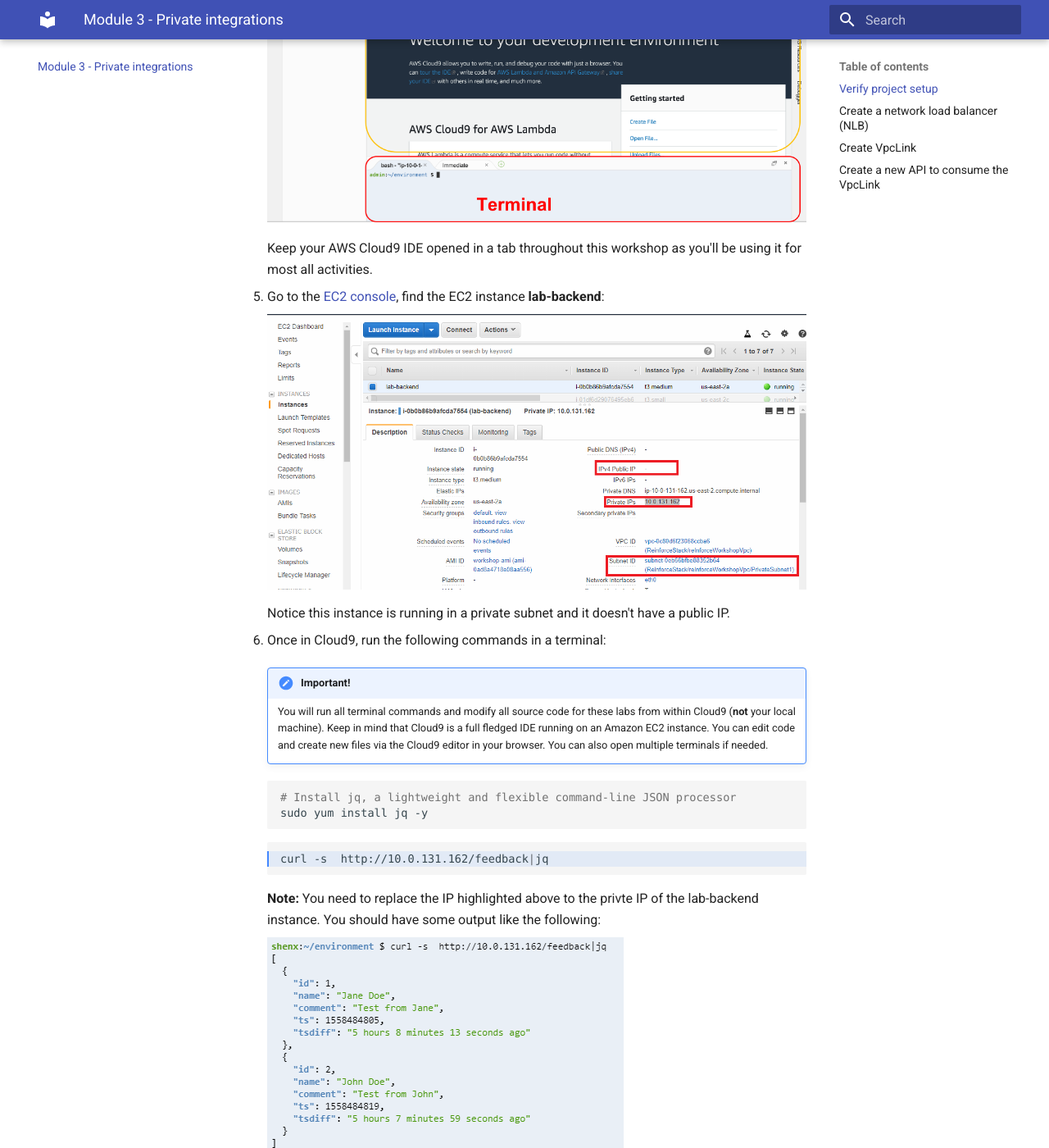
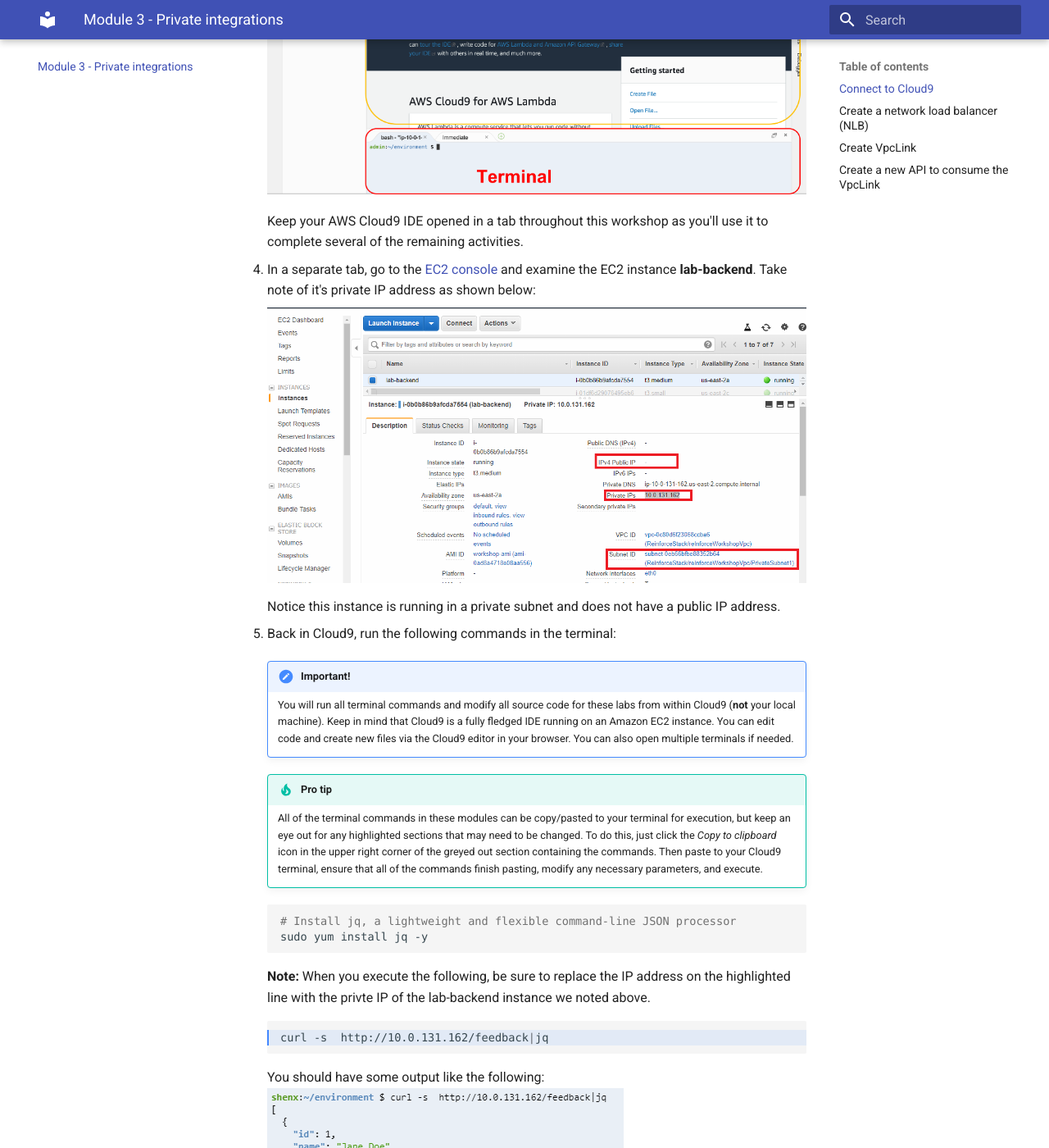
Before and after one commit to xiangshen-dk/workshop-building-secure-apis, an MkDocs documentation site: the page built from docs/vpclink.md, in a window 1280 px wide and 1400 px high, scrolled down 1880 px. Shown: the whole window at 82% size. Built offline with MkDocs 1.6.1 and Material for MkDocs 9.7.7, drawn with Linux system fonts in a browser that asks for light colours; some web fonts are replaced; some of the changed text lies outside the part shown.

Commit message:
update vpclink

````diff
--- a/docs/vpclink.md
+++ b/docs/vpclink.md
@@ -1,64 +1,68 @@
 # Set up Private Integrations
 Time Estimate: 15 - 20 minutes
 
-AWS API gateway supports a variety of integrations including Lambda, public/private http endpoints, and other AWS services such as S3, DynamoDB.
+AWS API gateway supports a variety of integrations including Lambda, public or private HTTP endpoints, and other AWS services such as S3 or DynamoDB.
 
-In this module, you will integrate API Gateway to a web service running inside a private subnet of your VPC.
+In this module, you will integrate API Gateway with a web service running inside a private subnet of your VPC.
 
-__Note:__ Starting from this module, we need the resources provisioned by the CloudFormation stack in module 1.
+__Important Note:__ For the rest of the modules, we will need the resources provisioned by CloudFormation in Module 1. To verify these resources are ready, open the [CloudFormation Console](https://console.aws.amazon.com/cloudformation) and ensure that the __ReinforceStack__ has a status of __CREATE_COMPLETE__.
 
-### Verify project setup
+### Connect to Cloud9
 
-1. Go to the [CloudFormation Console](https://console.aws.amazon.com/cloudformation) and make sure the workshop CloudFormation stacks in the __CREATE_COMPLETE__ status.
-
-2. Go to the [AWS Cloud9](https://console.aws.amazon.com/cloud9) console, click on ***Your environments*** (you may need to expand the left sidebar)
+2. Go to the [AWS Cloud9](https://console.aws.amazon.com/cloud9) console and click on ***Your environments*** (you may need to expand the left sidebar).
 
     ??? info "What is AWS Cloud9"
         AWS Cloud9 is a cloud-based integrated development environment (IDE) that lets you write, run, and debug your code with just an internet browser. It includes a code editor, debugger, and terminal. Cloud9 also provides a seamless experience for developing serverless applications enabling you to easily define resources, debug, and switch between local and remote execution of serverless applications. In this project, we are launching Cloud9 on its own EC2 instance, but you can also connect Cloud9 to an existing Linux server. For more information, see https://aws.amazon.com/cloud9/.
     ![Cloud 9](../images/0B-cloud9-environments.png)
 
-3. Find the __reInforceCloud9__ environment and click the button __Open IDE__ as following:
+3. Find the __reInforceCloud9__ environment and click the __Open IDE__ button as following:
     ![Open IDE](../screenshots/c9-1.png)
 
-    If you have trouble opening cloud9, ensure you are using:
+    If you have trouble opening Cloud9:
 
-	* Either  **Chrome** or **Firefox** browser
+	* Ensure you are use either  **Chrome** or **Firefox** browser.
 	* Refer to the troubleshooting guide [**here**](https://docs.aws.amazon.com/cloud9/latest/user-guide/troubleshooting.html#troubleshooting-env-loading) to ensure third-party cookies is enabled.
 
-4. You should now see an integrated development environment (IDE)  as shown below. You can view file in the editor and run shell commands in the terminal section just like you would on your local computers.
+4. You should now see an integrated development environment (IDE)  as shown below. You can view and edit files in the editor and run shell commands in the terminal section just like you would on a local computer.
 
 	![](../images/0B-cloud9-start.png)
 
-	Keep your AWS Cloud9 IDE opened in a tab throughout this workshop as you'll be using it for most all activities.
+	Keep your AWS Cloud9 IDE opened in a tab throughout this workshop as you'll use it to complete several of the remaining activities.
 
-5. Go to the [EC2 console](https://console.aws.amazon.com/ec2/v2/home), find the EC2 instance __lab-backend__:
+5. In a separate tab, go to the [EC2 console](https://console.aws.amazon.com/ec2/v2/home) and examine the EC2 instance __lab-backend__. Take note of it's private IP address as shown below:
 
     ![](../screenshots/lab-backend1.png)
 
-    Notice this instance is running in a private subnet and it doesn't have a public IP.
+    Notice this instance is running in a private subnet and does not have a public IP address.
 
-6. Once in Cloud9, run the following commands in a terminal:
+6. Back in Cloud9, run the following commands in the terminal:
 
     !!! note "Important!"
-        You will run all terminal commands and modify all source code for these labs from within Cloud9 (**not** your local machine). Keep in mind that Cloud9 is a full fledged IDE running on an Amazon EC2 instance. You can edit code and create new files via the Cloud9 editor in your browser. You can also open multiple terminals if needed.
+        You will run all terminal commands and modify all source code for these labs from within Cloud9 (**not** your local machine). Keep in mind that Cloud9 is a fully fledged IDE running on an Amazon EC2 instance. You can edit code and create new files via the Cloud9 editor in your browser. You can also open multiple terminals if needed.
+
+    !!! tip "Pro tip"
+        All of the terminal commands in these modules can be copy/pasted to your terminal for execution, but keep an eye out for any highlighted sections that may need to be changed. To do this, just click the _Copy to clipboard_ icon in the upper right corner of the greyed out section containing the commands. Then paste to your Cloud9 terminal, ensure that all of the commands finish pasting, modify any necessary parameters, and execute.
+
     ``` bash
     # Install jq, a lightweight and flexible command-line JSON processor
     sudo yum install jq -y
     ```
+    __Note:__ When you execute the following, be sure to replace the IP address on the highlighted line with the privte IP of the lab-backend instance we noted above.
+
     ``` bash hl_lines="1"
     curl -s  http://10.0.131.162/feedback|jq
     ```
-__Note:__ You need to replace the IP highlighted above to the privte IP of the lab-backend instance. You should have some output like the following:
 
+    You should have some output like the following:
     ![](../screenshots/lab-backend2.png)
 
 
 ### Create a network load balancer (NLB)
 
-??? info "Why we need a NLB"
-    The private integration uses an API Gateway resource ___VpcLink___ to encapsulate connections between API Gateway and targeted VPC resources. A NLB is required as the target of the VpcLink.
+??? info "Why do we need an NLB?"
+    To expose HTTP/HTTPS resources behind an Amazon VPC for access by clients outside of the VPC, we need to set up an API Gateway private integration. To do this, we use a ___VpcLink___ resource to encapsulate connections between API Gateway and the targeted resources. This resource relies on a network load balancer fronting our VPC resources and then targeting that network load balancer as a ___VpcLink___ from our API. For more information, see https://docs.aws.amazon.com/apigateway/latest/developerguide/set-up-private-integration.html.
 
-1. Run the following commands:
+1. Run the following commands in Cloud9 (it might take a couple seconds to paste everything):
 
     ``` bash
     # Get VPC Id. If your CloudFormaton stack or VPC name
@@ -86,10 +90,11 @@ __Note:__ You need to replace the IP highlighted above to the privte IP of the l
     --default-actions Type=forward,TargetGroupArn=$TG_ARN
 
     ```
-2. Go to the [EC2 web console](https://console.aws.amazon.com/ec2/v2/home) in the left panel under __LOAD BALANCING__, click __Target Groups__ and __reinforce-targets__. Under the __Targets__ tab, check if the rgistered target is healthy. If it's in the 'initial' status, wait until it becomes healthy.
+
+2. Go to the [EC2 web console](https://console.aws.amazon.com/ec2/v2/home). On the left side under __LOAD BALANCING__, click __Target Groups__ and select __reinforce-targets__. Under the __Targets__ tab, check if the registered target is healthy. If it's in the 'initial' status, wait until it becomes healthy. This may take a minute or two while the load balancer verifies the instance is ready to receive traffic.
     ![](../screenshots/lab-backend3.png)
 
-3. Check the NLB endpoint by running the following commands inside the same terminal:
+3. Query the NLB endpoint by running the following commands inside the same terminal:
     ``` bash
     # Get NLB DNS
     NLB_DNS=$(aws elbv2 describe-load-balancers --load-balancer-arns $NLB_ARN|jq '.LoadBalancers[]|.DNSName' -r)
@@ -97,27 +102,27 @@ __Note:__ You need to replace the IP highlighted above to the privte IP of the l
     curl -s $NLB_DNS/feedback |jq
     ```
 
-You should see similar json output as previously.
+You should see similar output as when you queried the instance directly.
 
 ### Create VpcLink
 
-Go back to [API Gateway](https://console.aws.amazon.com/apigateway/).In the left side, click __VPC Links__ and create a new one. Select __reinforce-lab-nlb__ as the __Target NLB__ and name the VpcLink ___reinforce-vpclink___ as following:
+Go back to the [API Gateway console](https://console.aws.amazon.com/apigateway/). On the left side, click __VPC Links__ and select __Create__. Enter ___reinforce-vpcLink___ as the name and select __reinforce-lab-nlb__ as the __Target NLB__. Click __Create__.
 
 ![](../screenshots/vpc-link1.png)
 
-__Note__: It might take a mintue or two to provision the VPC link.
+__Note__: It may take a mintue or two to provision the VPC link.
 
 ### Create a new API to consume the VpcLink
 
-1. Click the linik __APIs__ in the left side and create a new API ___FeedbackSvc___
+1. Click the __APIs__ link on the left side, select __Create API__ and create a new API named ___FeedbackSvc___.
     ![](../screenshots/lab-backend4.png)
 
-2. From the __Actions__ drop-down list, create a new resource ___feedback___
+2. From the __Actions__ drop-down list, select __Create Resource__ and create a resource with the name ___feedback___.
 
-3. Select the new ___feedback___ resource, from __Actions__ choose __Create Method__. Add a __GET__ method for the resource as following. Make sure the __Endpoint URL__ is the DNS name of the NLB starting with ___http___ and ends with ___feedback___, for example:
-http://reinforce-lab-nlb-1f8e6550f0e7ac3f.elb.us-east-2.amazonaws.com/feedback
+3. Select the new ___feedback___ resource and from __Actions__ choose __Create Method__. Select __GET__ from the dropdown directly underneath the resource and click the small checkmark to confirm. Enter parameters for the method as shown in the below screenshot. For __Endpoint URL__, be sure to enter the DNS name of your NLB starting with ___http://___ and ending with ___/feedback___, for example:
+http://reinforce-lab-nlb-XXXXXXXXXXXX.elb.us-east-2.amazonaws.com/feedback
 
-    You can run the following command to get the endpoint url:
+    You can run the following command from your Cloud9 terminal to get this endpoint:
     ```bash
     echo http://$NLB_DNS/feedback
     ```
@@ -126,12 +131,12 @@ http://reinforce-lab-nlb-1f8e6550f0e7ac3f.elb.us-east-2.amazonaws.com/feedback
 
     ![](../screenshots/lab-backend5.png)
 
-    Click __Save__ to create the method and you can use the __TEST__ link to test it.
+    Click __Save__ to create the method and you can then use the __TEST__ link to test it. You should once again see the same output as when you queried the instance and the NLB.
 
-4. Create a __POST__ method in the same way by switching from GET to POST.
+4. Create a __POST__ method in the same way as above by switching from GET to POST.
     ![](../screenshots/lab-backend6.png)
 
-5. Finally, deploy the API to a __prod__ stage. You can click the link to verify the API, for example:
-https://21kz57tm75.execute-api.us-east-1.amazonaws.com/prod/feedback
+5. Finally, under __Actions__, select __Deploy API__ and deploy the API to a __[New Stage]__ named __prod__. Once deployed, you can click the invoke URL to verify the API, for example:
+https://21kz57tm75.execute-api.us-east-1.amazonaws.com/prod/feedback.
 
-Note: Don't forget the append __feedback__ at the end of the endpoint.
+Note: Don't forget to append __feedback__ to your invoke URL or else you'll get an error.
````
